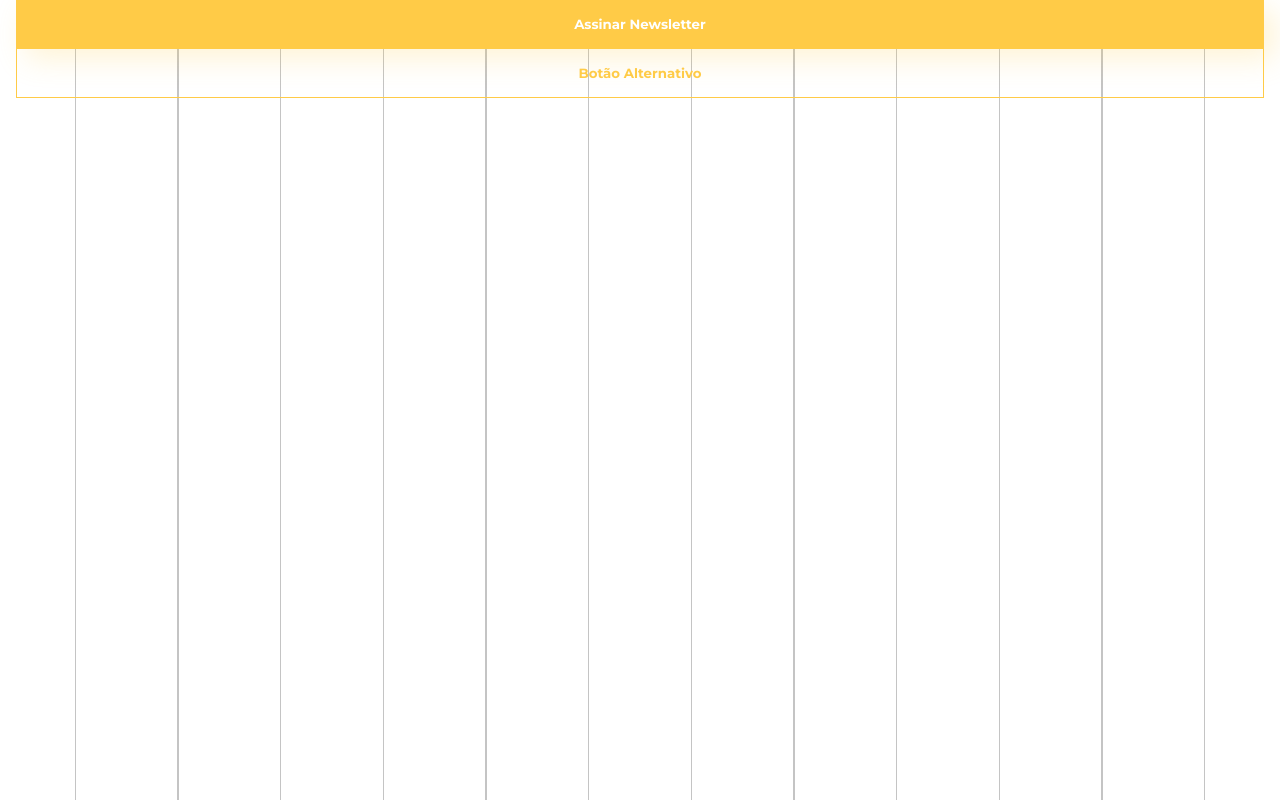
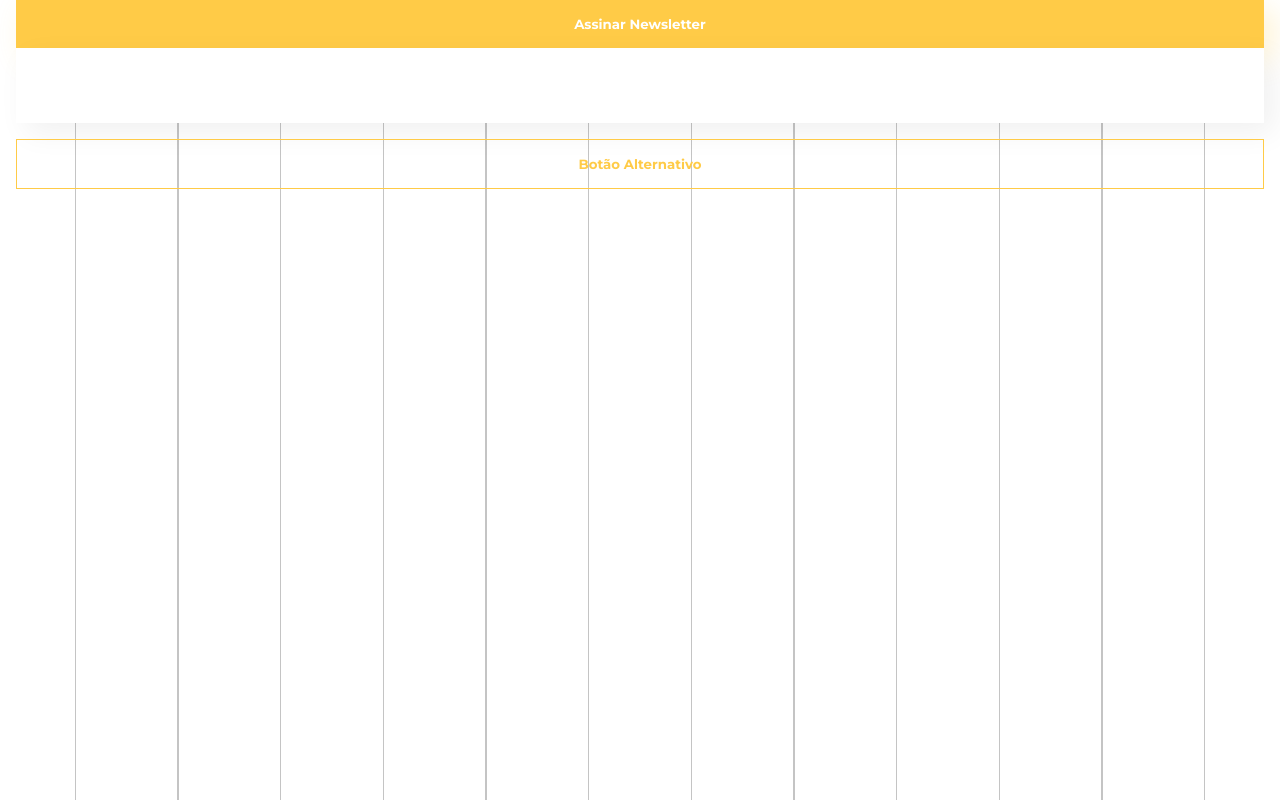
Before and after one commit to RhamandaLima/casa-verde, a plain HTML site: page index.html in a window 1280 px wide. Drawn offline with Linux system fonts and the light colour scheme; a web font is replaced by a local one.

Commit message:
Add input

```diff
--- /dev/null
+++ b/assets/css/componentes/input.css
@@ -0,0 +1,21 @@
+.input {
+    color: inherit;
+    font-family: inherit;
+    font-size: inherit;
+
+    width: 100%;
+    padding-top: 1.75rem;
+    padding-right: 1.75rem;
+    padding-bottom: 1.75rem;
+    padding-left: 1.75rem;
+
+    box-sizing: border-box;
+
+    margin-bottom: 1rem;
+
+    border: none;
+
+    background-color: var(--branco);
+
+    box-shadow: 10px 10px 30px #0000000F;
+}
--- a/index.html
+++ b/index.html
@@ -7,12 +7,13 @@
         <link href="https://fonts.googleapis.com/css2?family=Elsie+Swash+Caps:wght@900&family=Montserrat:wght@400;700&display=swap" rel="stylesheet">
         <link rel="stylesheet" href="assets/css/base/base.css">
         <link rel="stylesheet" href="assets/css/componentes/botoes.css">
+        <link rel="stylesheet" href="assets/css/componentes/input.css">
 
     </head>
     <body>
         <main class="container">
             <button class="botao">Assinar Newsletter</button>
-
+            <input type="text" class="input">
             <button class="botao botao--alternativo">Botão Alternativo</button>
         </main>
     </body>
```
